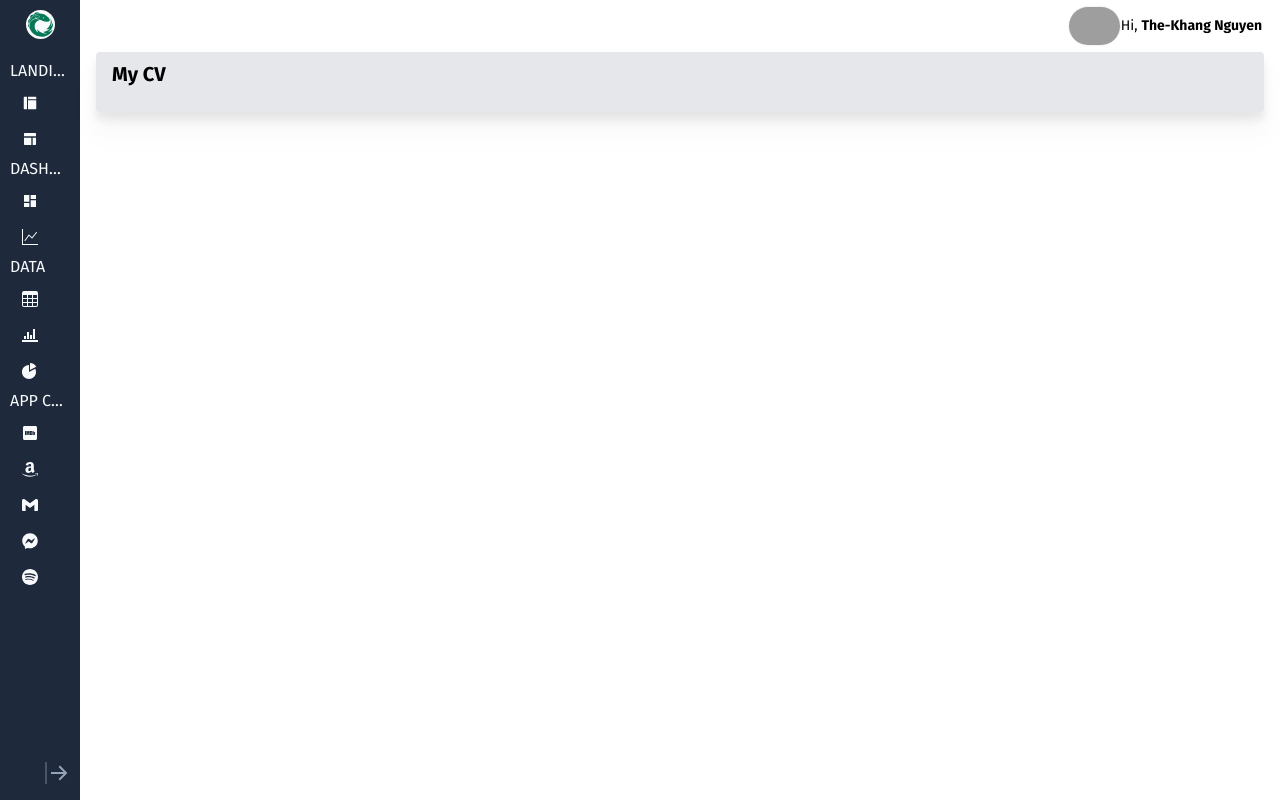
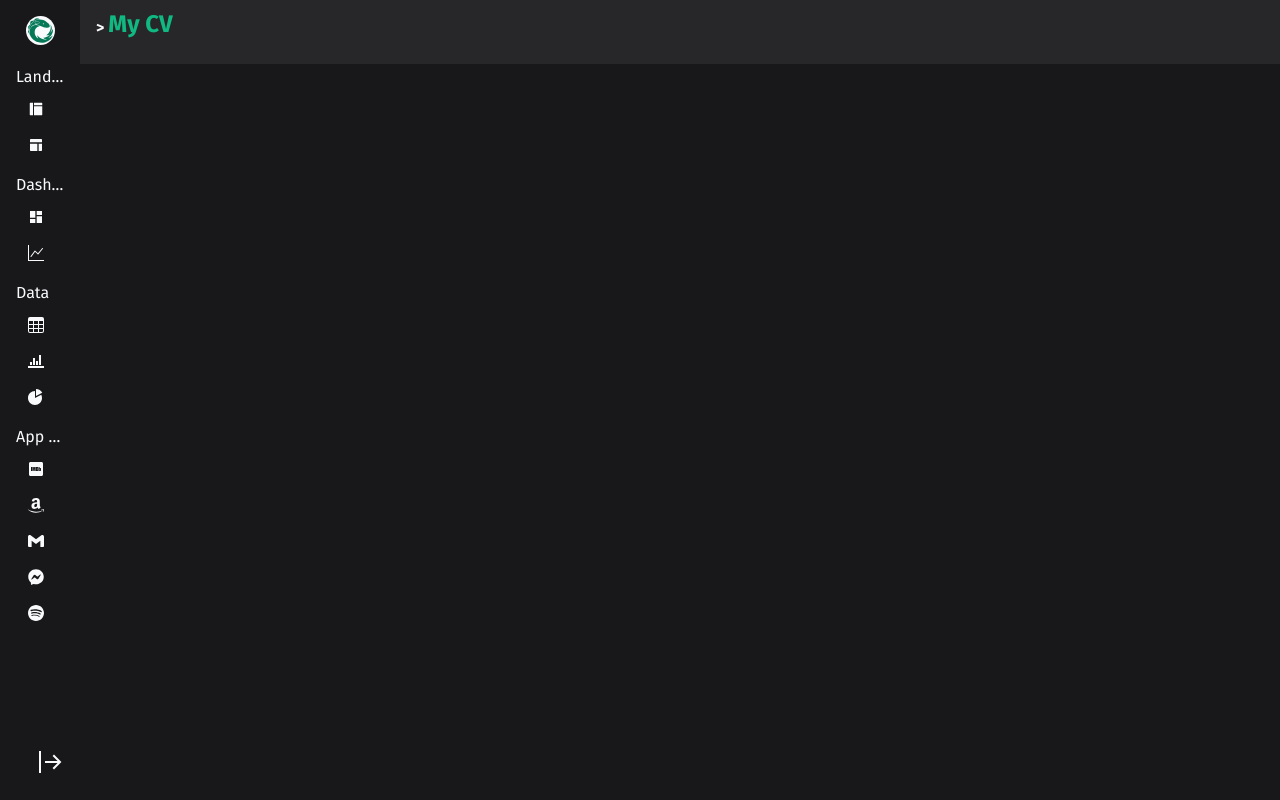
Before and after one commit to thekhangtraining/react-admin-dashboard, a React (Create React App) app in the folder frontend/: page / in a window 1280 px wide. Built offline with nearby package versions, Linux system fonts and the light colour scheme; grey boxes are pictures that could not be loaded.

Commit message:
Change UI

```diff
--- a/frontend/src/App.js
+++ b/frontend/src/App.js
@@ -19,14 +19,14 @@ import {
 
 const App = () => {
   return (
-    <div className="flex">
+    <div className="flex bg-zinc-900">
       <BrowserRouter>
         <Sidebar />
-        <div className="w-screen px-4 py-1">
-          <div className="w-full p-0.5">
+        <div className="w-screen">
+          <div className="w-full lg:hidden">
             <Navbar />
           </div>
-          <main className="w-full relative p-4 pt-2 mt-1 bg-gray-200 rounded drop-shadow-xl">
+          <main className="w-full relative p-4 pt-2 bg-zinc-800">
             <Routes>
               {/* My CV */}
               <Route path="/" key="cv" element={<Cv />} />
--- a/frontend/src/components/Navbar.js
+++ b/frontend/src/components/Navbar.js
@@ -1,13 +1,12 @@
 import React from "react";
 import { BsFillMenuButtonWideFill } from "react-icons/bs";
 import { useStateContext } from "../contexts/ContextProvider";
-import { Avatar } from "./";
 
 const Navbar = () => {
   const { sidebarOpen, setSidebarOpen, sidebarTrigger } = useStateContext();
 
   return (
-    <div className="flex justify-between lg:justify-end items-center">
+    <div className="flex p-4 justify-between lg:justify-end items-center">
       {/* Hamburger button */}
       <button
         className="lg:hidden"
@@ -16,17 +15,10 @@ const Navbar = () => {
         aria-expanded={sidebarOpen}
         onClick={() => {
           setSidebarOpen(!sidebarOpen);
-          console.log(sidebarOpen)
         }}
       >
         <BsFillMenuButtonWideFill className="text-emerald-700 text-xl" />
       </button>
-      <div className="flex items-center">
-        <Avatar isRound />
-        <p className="text-sm">
-          Hi, <span className="font-bold">The-Khang Nguyen</span>
-        </p>
-      </div>
     </div>
   );
 };
--- a/frontend/src/components/Sidebar.js
+++ b/frontend/src/components/Sidebar.js
@@ -1,5 +1,4 @@
 import React from "react";
-import { FaEllipsisH } from "react-icons/fa";
 import { SiReactivex } from "react-icons/si";
 import { NavLink } from "react-router-dom";
 import { useStateContext } from "../contexts/ContextProvider";
@@ -25,7 +24,7 @@ const Sidebar = () => {
     <div>
       {/* Sidebar backdrop */}
       <div
-        className={`fixed inset-0 bg-slate-900 bg-opacity-30 z-40 lg:hidden lg:z-auto transition-opacity duration-200 ${
+        className={`fixed inset-0 bg-zinc-900 bg-opacity-40 lg:hidden z-20 lg:z-auto transition-opacity duration-200 ${
           sidebarOpen ? "opacity-100" : "opacity-0 pointer-events-none"
         }`}
         aria-hidden="true"
@@ -34,18 +33,22 @@ const Sidebar = () => {
       <div
         id="sidebar"
         ref={sidebar}
-        className={`flex flex-col absolute text-slate-50 z-40 left-0 top-0 lg:static lg:left-auto lg:top-auto lg:translate-x-0 h-screen overflow-y-scroll lg:overflow-y-auto no-scrollbar w-56 lg:w-20 lg:sidebar-expanded:!w-56 shrink-0 bg-slate-800 transition-all duration-75 ease-in-out ${
+        // style={{
+        //   background: "url('https://wallpaper.dog/large/20438072.jpg'",
+        //   backgroundSize: "cover",
+        // }}
+        className={`flex p-2 flex-col absolute bg-zinc-900 text-slate-50 z-20 left-0 top-0 lg:sticky lg:translate-x-0 h-screen overflow-hidden w-56 lg:w-20 lg:sidebar-expanded:!w-56 shrink-0 transition-all duration-75 ease-in-out ${
           sidebarOpen ? "translate-x-0" : "-translate-x-60"
         }`}
       >
         {/* Sidebar header */}
-        <div className="flex justify-between lg:justify-center gap-x-2 items-center p-2.5 font-bold text-sm">
+        <div className="flex justify-between lg:justify-center gap-x-2 items-center p-2 pb-0 font-bold">
           <NavLink to="/" key="logo">
             <div className="flex justify-start lg:justify-center items-center space-x-2">
               <div className="rounded-full p-0.5 bg-slate-50">
                 <SiReactivex size="25px" color="#047857" />
               </div>
-              <p className="hidden uppercase truncate sidebar-expanded:inline-flex hover:text-sky-200">
+              <p className="capitalize truncate lg:hidden lg:sidebar-expanded:inline-flex">
                 My Résumé
               </p>
             </div>
@@ -54,7 +57,7 @@ const Sidebar = () => {
           {/* Close button */}
           <button
             ref={sidebarTrigger}
-            className="lg:hidden hover:text-slate-400"
+            className="lg:hidden hover:text-emerald-500"
             onClick={() => setSidebarOpen(!sidebarOpen)}
             aria-controls="sidebar"
             aria-expanded={sidebarOpen}
@@ -70,10 +73,10 @@ const Sidebar = () => {
           </button>
         </div>
         {/* NavLinks */}
-        <div className="grow p-2 m-0.5">
+        <div className="grow p-2">
           {navLinks.map((item) => (
             <div key={item.title.replace("-", " ")}>
-              <p className="uppercase truncate lg:sidebar-expanded:inline-flex">
+              <p className="capitalize truncate mt-3 lg:sidebar-expanded:inline-flex">
                 {item.title.replace("-", " ")}
               </p>
               {item.links.map((link) => (
@@ -99,10 +102,9 @@ const Sidebar = () => {
           ))}
         </div>
         {/* Expand/Collapse button */}
-        <div className="pt-3 hidden lg:inline-flex justify-end mt-auto hover:text-emerald-700">
-          <div className="px-3 py-2">
+        <div className="flex justify-end mb-2">
           <button
-              className=""
+            className="hidden p-2.5 text-slate-50 hover:text-emerald-500 lg:inline-flex"
             onClick={() => {
               setSidebarExpanded(!sidebarExpanded);
             }}
@@ -113,15 +115,13 @@ const Sidebar = () => {
               viewBox="0 0 24 24"
             >
               <path
-                  className="text-slate-400"
+                className=""
                 d="M19.586 11l-5-5L16 4.586 23.414 12 16 19.414 14.586 18l5-5H7v-2z"
               />
-                <path className="text-slate-600" d="M3 23H1V1h2z" />
+              <path className="" d="M3 23H1V1h2z" />
             </svg>
           </button>
         </div>
-        </div>
-        {/* <Footer /> */}
       </div>
     </div>
   );
--- a/frontend/src/components/Title.js
+++ b/frontend/src/components/Title.js
@@ -1,7 +1,14 @@
 import React from "react";
 
-const Title = ({ title }) => {
-  return <h1 className="text-base md:text-xl truncate font-bold mb-2">{title}</h1>;
+const Title = ({ surtitle, title }) => {
+  return (
+    <div className="flex items-center text-slate-50 font-bold">
+      <h2 className="capitalize">{surtitle} > </h2>
+      <h1 className="truncate text-2xl pl-1 mb-2 text-emerald-500">
+        {title}
+      </h1>
+    </div>
+  );
 };
 
 export default Title;
--- a/frontend/src/components/imdb/PlayButton.js
+++ b/frontend/src/components/imdb/PlayButton.js
@@ -17,20 +17,18 @@ const PlayButton = ({ movieTitle, movieId, posterPath }) => {
       bottom: "auto",
       marginRight: "-50%",
       transform: "translate(-50%, -50%)",
-      padding: "2rem",
+      padding: "1rem",
+      paddingBottom: "2rem",
       background: "rgba(0, 0, 0, 0.5)",
-      paddingTop: "1rem",
-      width: "90%",
-      height: "90%",
+      width: "70%",
+      height: "80%",
       overflow: "hidden",
-      borderRadius: "0.5rem",
       borderColor: "rgba(0, 0, 0, 0.5)",
     },
     overlay: {
-      background:
-        "linear-gradient(to right, rgba(4, 120, 87, 0.5), rgba(126, 34, 206, 0.5))",
-      backgroundImage: `url('https://image.tmdb.org/t/p/w1280${posterPath}')`,
+      background: `url('https://image.tmdb.org/t/p/w1280${posterPath}')`,
       backgroundSize: "contain",
+      zIndex: 30,
     },
   };
   Modal.setAppElement("#root");
@@ -75,8 +73,8 @@ const PlayButton = ({ movieTitle, movieId, posterPath }) => {
         {/* Youtube video player size*/}
         <div className="flex flex-col items-center justify-center h-[95%] w-full mt-1">
           <ReactPlayer
-            width="100%"
-            height="100%"
+            width="95%"
+            height="95%"
             controls
             playing
             url={trailerLink}
--- a/frontend/src/components/index.js
+++ b/frontend/src/components/index.js
@@ -1,5 +1,4 @@
 export { default as Avatar } from "./Avatar";
-export { default as Footer } from "./Footer";
 export { default as Navbar } from "./Navbar";
 export { default as Sidebar } from "./Sidebar";
 export { default as Title } from "./Title";
--- a/frontend/src/pages/clones/Imdb.js
+++ b/frontend/src/pages/clones/Imdb.js
@@ -29,7 +29,7 @@ const Movies = () => {
 
   return (
     <div className="flex flex-col">
-      <Title title="IMDb" />
+      <Title surtitle="App clones" title="IMDb" />
       <div className="grid grid-cols-12 gap-6">
         {moviesList.map((item) => (
           <MovieCard
--- a/frontend/tailwind.config.js
+++ b/frontend/tailwind.config.js
@@ -8,7 +8,7 @@ module.exports = {
       // that is animation class
       animation: {
         fadeIn: "fadeIn 0.1s",
-        slideIn: "slideIn 0.5s",
+        slideIn: "slideIn 0.3s",
       },
 
       // that is actual animation
@@ -23,7 +23,7 @@ module.exports = {
         },
         slideIn: {
           "0%": {
-            transform: "translateX(-1rem)",
+            transform: "translateX(-0.5rem)",
           },
           "100%": {
             transform: "translateX(0)",
```
Lines whose indentation alone changed are shown as unchanged.
